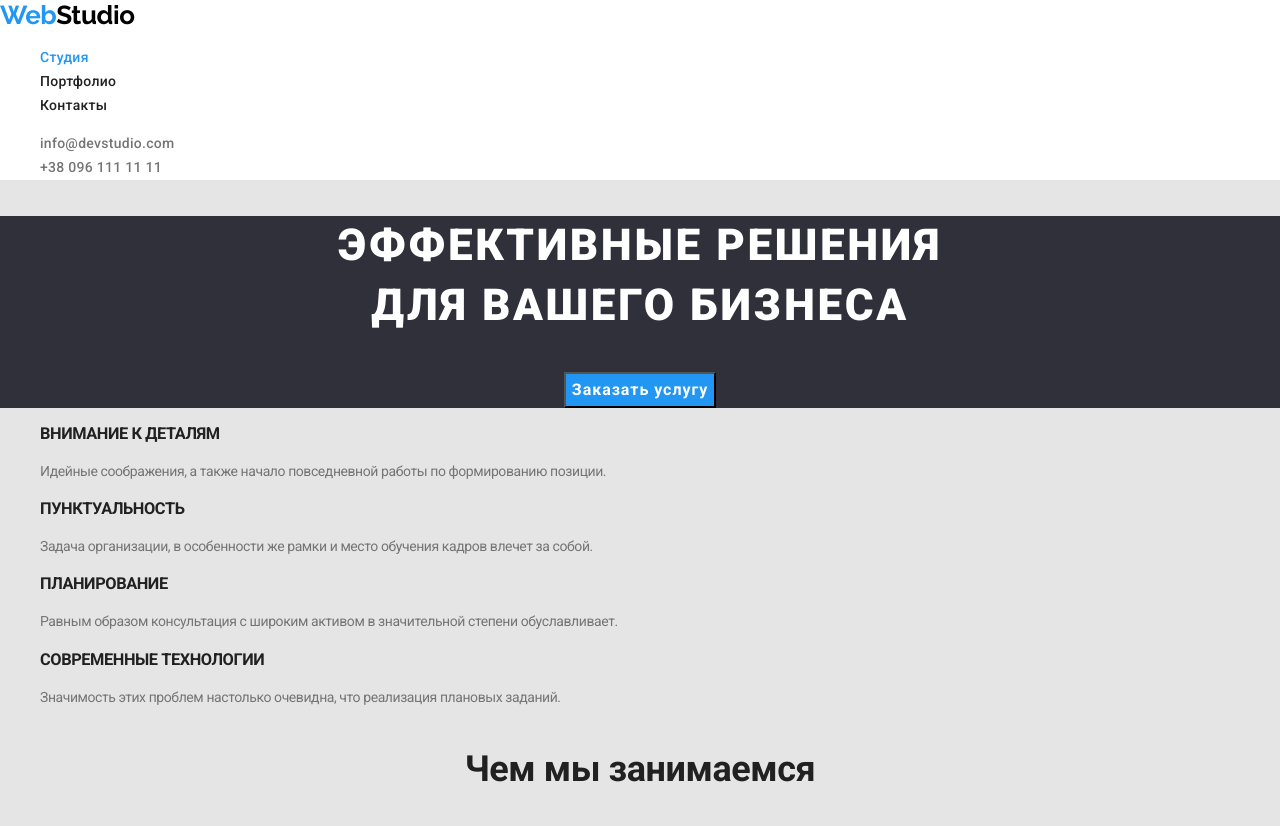
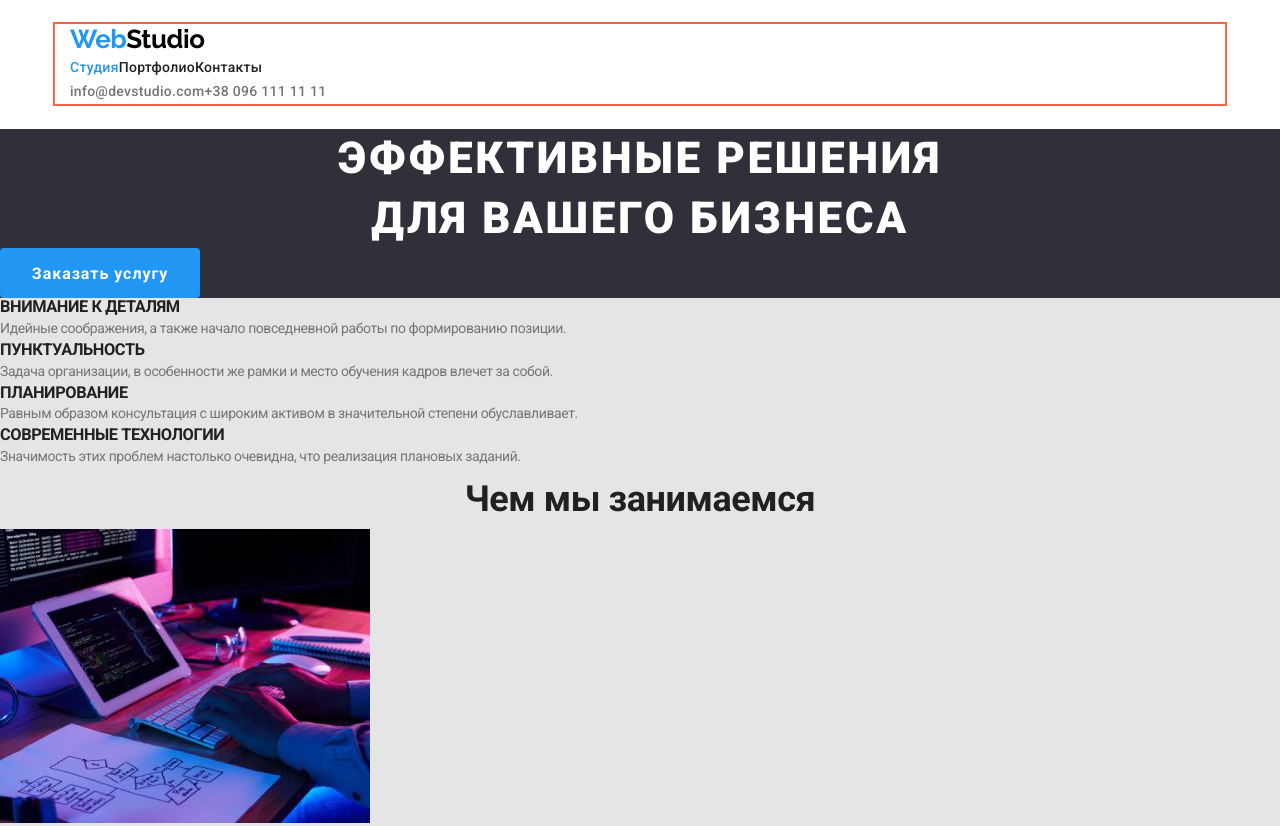
Before and after one commit to agatohn/goit-markup-hw-03, a plain HTML site: page index.html in a window 1280 px wide. Shown: the top 826 px of the page. Drawn offline with nearby package versions, Linux system fonts and the light colour scheme.

Commit message:
add btn and broke header

```diff
--- a/css/styles.css
+++ b/css/styles.css
@@ -1,9 +1,15 @@
 /* цвет заголовков и ссылок #212121 */
+
 /* цвет активных ссылок и кнопки #2196F3 */
+
 /* цвет текстовых блоков, должности и номера телефона в хедере #757575 */
+
 /* фон #E5E5E5 */
+
 /* вторичный фон #2F303A*/
+
 /* фон хедера и цвет текста активных кнопок  #FFFFFF*/
+
 /* третий цвет фона и цвет неактивных кнопок портфолио #F5F4FA */
 
 :root {
@@ -13,81 +19,30 @@
   --primary-background-color: #e5e5e5;
   --secondary-background-color: #2f303a;
   --tertiary-background-color: #f5f4fa;
-  --primary-white-color: #ffffff;
 }
-.list {
+
+h1, h2, h3, h4, h5, h6, p {
+  margin: 0;
+  padding: 0;
+}
+
+ul {
   list-style: none;
+  margin: 0;
+  padding: 0;
 }
+
 .link {
   text-decoration: none;
   font-family: Roboto, sans-serif;
   color: #212121;
 }
 
-body {
-  background-color: var(--primary-background-color);
-  color: var(--primary-text-color);
-
-  font-family: Roboto, sans-serif;
-  font-size: 14px;
-  line-height: 1.71;
-  letter-spacing: -0.03em;
-}
-/* header styles */
-.header {
-  background-color: var(--primary-white-color);
-}
-.header-logo {
-  color: #000000;
-  font-family: Raleway, sans-serif;
-  font-weight: 700;
-  font-size: 26px;
-  line-height: 1.19;
-}
-.header-logo-alt {
-  color: #2196f3;
-}
-.header-nav .link {
-  font-weight: 500;
-  font-size: 14px;
-  line-height: 1.14;
-  letter-spacing: 0.02em;
-}
-
-.header-nav .link:hover,
-.header-nav .link:focus {
-  color: var(--accent-color);
-}
-.header-nav .link.current {
-  color: var(--accent-color);
-}
-.header-links .link {
-  color: var(--secondary-text-color);
-  font-weight: 500;
-  line-height: 1.14;
-  letter-spacing: 0.02em;
-}
-.header-links .link:hover,
-.header-links .link:focus {
-  color: var(--accent-color);
-}
-
-/* Hat or Hero styles */
-.hero {
-  color: var(--primary-white-color);
-  background-color: var(--secondary-background-color);
-  text-align: center;
-}
-.hero-title {
-  font-weight: 900;
-  font-size: 44px;
-  line-height: 1.36;
-  letter-spacing: 0.06em;
-  text-transform: uppercase;
-}
-
-.hero-button {
-  color: var(--primary-white-color);
+.btn {
+  width: 200px;
+  height: 50px;
+  display: block;
+  color: #ffffff;
   background-color: var(--accent-color);
   font-family: Roboto, sans-serif;
   font-style: normal;
@@ -97,29 +52,144 @@ body {
   align-items: center;
   text-align: center;
   letter-spacing: 0.06em;
+  border: none;
+  border-radius: 4px;
+  cursor: pointer;
 }
+
+body {
+  background-color: var(--primary-background-color);
+  color: var(--primary-text-color);
+  font-family: Roboto, sans-serif;
+  font-size: 14px;
+  line-height: 1.71;
+  letter-spacing: -0.03em;
+}
+
+.container {
+  display: flex;
+  width: 1170px;
+  padding-left: 15px;
+  padding-right: 15px;
+  margin: 0 auto;
+  outline: 2px solid tomato;
+}
+
+/* header styles */
+
+.header {
+  display: flex;
+  padding-top: 24px;
+  padding-bottom: 25px;
+  background-color: #ffffff;
+}
+
+.header-logo {
+  display: inline-block;
+  color: #000000;
+  font-family: Raleway, sans-serif;
+  font-weight: 700;
+  font-size: 26px;
+  line-height: 1.19;
+}
+
+.header-logo-alt {
+  color: #2196f3;
+}
+
+.header-nav {
+  display: flex;
+  /* align-items: baseline; */
+}
+
+.header-nav .link {
+  font-weight: 500;
+  font-size: 14px;
+  line-height: 1.14;
+  letter-spacing: 0.02em;
+}
+
+.header-nav .link:hover, .header-nav .link:focus {
+  color: var(--accent-color);
+}
+
+.header-nav .link.current {
+  color: var(--accent-color);
+}
+
+.header-links {
+  display: flex;
+  /* align-items: baseline; */
+}
+
+.header-links .link {
+  color: var(--secondary-text-color);
+  font-weight: 500;
+  line-height: 1.14;
+  letter-spacing: 0.02em;
+}
+
+.header-links .link:hover, .header-links .link:focus {
+  color: var(--accent-color);
+}
+
+/* Hat or Hero styles */
+
+.hero {
+  color: #ffffff;
+  background-color: var(--secondary-background-color);
+  text-align: center;
+}
+
+.hero-title {
+  font-weight: 900;
+  font-size: 44px;
+  line-height: 1.36;
+  letter-spacing: 0.06em;
+  text-transform: uppercase;
+}
+
+/* .hero-button {
+  color: #ffffff;
+  background-color: var(--accent-color);
+  font-family: Roboto, sans-serif;
+  font-style: normal;
+  font-weight: bold;
+  font-size: 16px;
+  line-height: 1.87;
+  align-items: center;
+  text-align: center;
+  letter-spacing: 0.06em;
+} */
+
 /* features */
+
 .features-item-title {
   font-weight: bold;
   line-height: 1.14;
   text-transform: uppercase;
 }
+
 .features-item {
   color: var(--secondary-text-color);
 }
+
 /* what we do section */
+
 .section-title {
   font-weight: bold;
   font-size: 36px;
   line-height: 1.67;
   text-align: center;
 }
+
 .section-item-title {
   font-weight: 500;
   font-size: 16px;
   line-height: 1.19;
   text-align: center;
 }
+
 .section-item-text {
   font-weight: normal;
   font-size: 16px;
@@ -127,22 +197,27 @@ body {
   text-align: center;
   color: var(--secondary-text-color);
 }
+
 /* our team */
+
 .our-team {
   background-color: var(--tertiary-background-color);
 }
+
 .team-title {
   font-weight: bold;
   font-size: 36px;
   line-height: 1.67;
   text-align: center;
 }
+
 .team-item-title {
   font-weight: 500;
   font-size: 16px;
   line-height: 1.19;
   text-align: center;
 }
+
 .team-item-text {
   font-weight: normal;
   font-size: 16px;
@@ -150,10 +225,13 @@ body {
   text-align: center;
   color: var(--secondary-text-color);
 }
+
 /* footer */
+
 .footer {
   background-color: var(--secondary-background-color);
 }
+
 .footer-logo {
   font-family: Raleway, sans-serif;
   font-weight: 700;
@@ -161,29 +239,33 @@ body {
   line-height: 1.19;
   color: var(--primary-background-color);
 }
+
 .footer-logo-alt {
   color: #2196f3;
 }
+
 .physical-address {
   font-style: normal;
   font-weight: normal;
   font-size: 14px;
   line-height: 1.71;
   letter-spacing: 0.03em;
-  color: var(--primary-white-color);
+  color: #ffffff;
 }
+
 .footer-links .link {
   color: var(--secondary-text-color);
   font-weight: 500;
   line-height: 1.14;
   letter-spacing: 0.02em;
 }
-.footer-links .link:hover,
-.footer-links .link:focus {
+
+.footer-links .link:hover, .footer-links .link:focus {
   color: var(--accent-color);
 }
 
 /* portfolio section */
+
 .filters-button {
   background-color: var(--tertiary-background-color);
   font-family: Roboto, sans-serif;
@@ -192,17 +274,19 @@ body {
   font-size: 16px;
   line-height: 1.62;
 }
-.filters-button:hover,
-.filters-button:focus {
-  color: var(--primary-white-color);
+
+.filters-button:hover, .filters-button:focus {
+  color: #ffffff;
   background-color: var(--accent-color);
 }
+
 .works-item-title {
   font-weight: bold;
   font-size: 18px;
   line-height: 2;
   letter-spacing: 0.06em;
 }
+
 .works-item-text {
   font-size: 16px;
   line-height: 1.87;
--- a/index.html
+++ b/index.html
@@ -19,31 +19,32 @@
 <body>
   <!-- header -->
   <header class="header">
-    <nav>
+    <div class="container">
+      <nav class="main-nav">
         <a href="./index.html" class="header-logo link"><span class="header-logo-alt">Web</span>Studio</a>
-
-      <ul class="header-nav list">
+        <ul class="header-nav">
           <li> <a href="./index.html" class="link current header-link">Студия</a> </li>
           <li> <a href="./portfolio.html" class="link header-link">Портфолио</a> </li>
           <li> <a href="" class="link header-link">Контакты</a> </li>
         </ul>
 
-      <ul class="header-links list">
+        <ul class="header-links">
           <li> <a href="mailto:info@devstudio.com" class="link contact-link">info@devstudio.com</a> </li>
           <li> <a href="tel:+380961111111" class="link contact-link">+38 096 111 11 11</a> </li>
         </ul>
       </nav>
+    </div>
   </header>
   <main>
     <!-- Hat or Hero -->
     <section class="hero">
       <h1 class="hero-title">Эффективные решения <br> для вашего бизнеса</h1>
-      <button type="button" class="hero-button">Заказать услугу</button>
+      <button type="button" class="hero-button btn">Заказать услугу</button>
     </section>
     <!-- features -->
     <section class="features">
       <h2 class="features-title" hidden>Features</h2>
-      <ul class="features-list list">
+      <ul class="features-list">
         <li>
           <h3 class="features-item-title">Внимание к деталям</h3>
           <p class="features-item">Идейные соображения, а также начало повседневной работы по формированию позиции.</p>
@@ -67,7 +68,7 @@
     <!-- What we do -->
     <section class="section">
       <h2 class="section-title">Чем мы занимаемся</h2>
-      <ul class="section-list list">
+      <ul class="section-list">
         <li>
           <img src="./images/box1.jpg" alt="Пример 1" width="370">
         </li>
@@ -82,7 +83,7 @@
     <!-- Our team -->
     <section class="team">
       <h2 class="team-title">Наша команда</h2>
-      <ul class="team-list list">
+      <ul class="team-list">
         <li>
           <img src="./images/teamcard1.jpg" alt="Фото Игоря" width="260">
           <h3 class="team-item-title">Игорь Демьяненко</h3>
@@ -111,7 +112,7 @@
   <footer class="footer">
     <a href="./index.html" class="link footer-logo"><span class="footer-logo-alt">Web</span>Studio</a>
     <address class="address">
-      <ul class="footer-links list">
+      <ul class="footer-links">
         <li>
           <p class="physical-address"> г. Киев, пр-т Леси Украинки, 26</p>
         </li>
```
Lines whose indentation alone changed are shown as unchanged.
